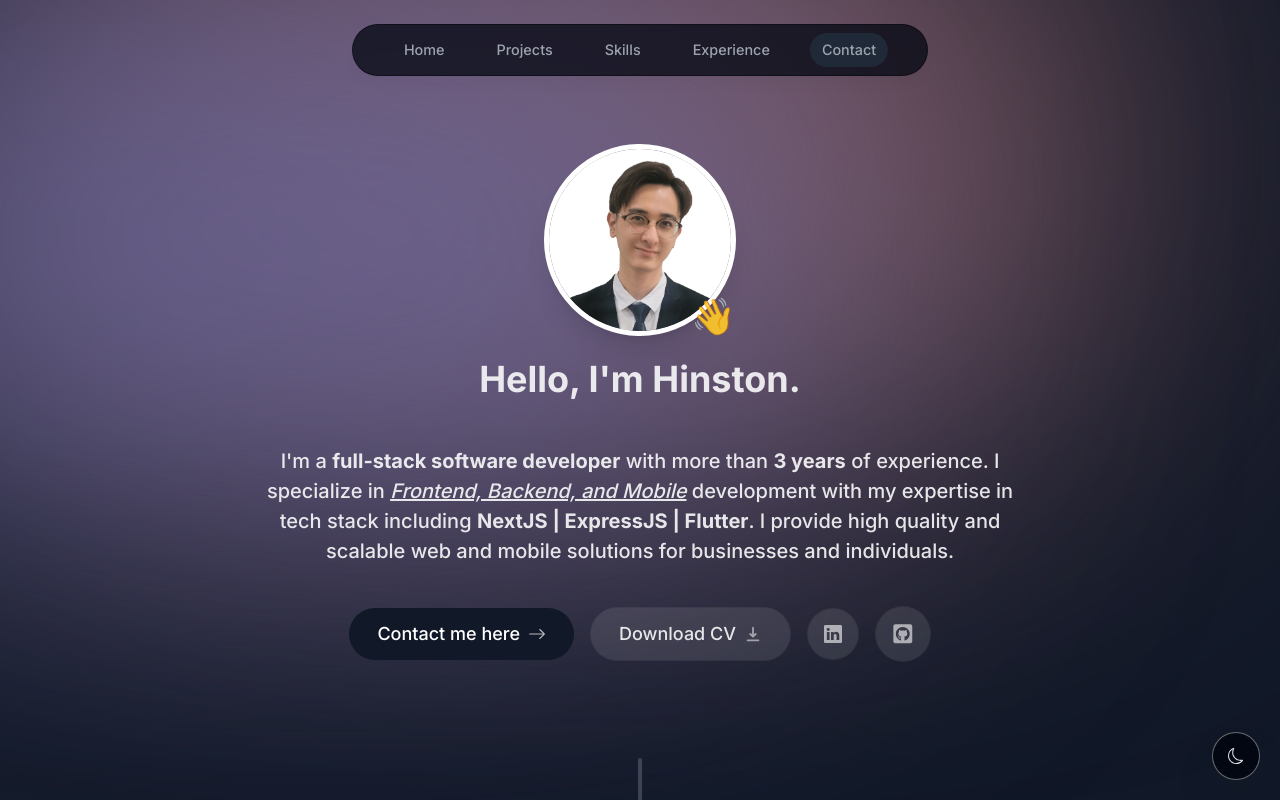
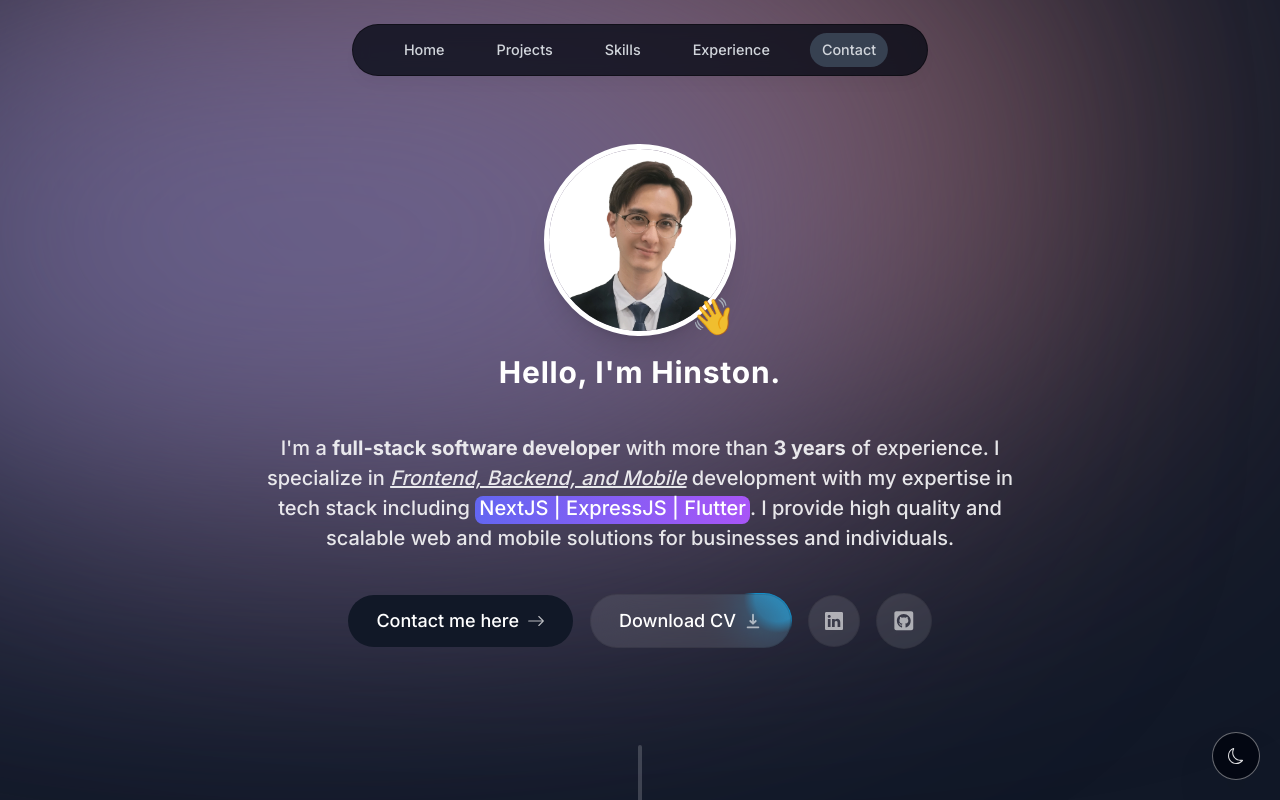
Before and after one commit to hinstonlim/portfolio-website, a Next.js app: page / in a window 1280 px wide. Shown: the top 800 px of the page. Built offline with nearby package versions, Linux system fonts and the light colour scheme.

Commit message:
- Updated stylings with Aceternity animations

```diff
--- a/components/header.tsx
+++ b/components/header.tsx
@@ -30,7 +30,7 @@ export default function Header() {
             >
               <Link
                 className={clsx(
-                  "flex w-full items-center justify-center px-3 py-3 hover:text-gray-950 transition dark:text-gray-400 dark:hover:text-gray-200",
+                  "flex w-full items-center justify-center px-3 py-3 hover:text-gray-950 transition dark:text-gray-300 dark:hover:text-gray-100",
                   {
                     "text-gray-950 dark:text-gray-200":
                       activeSection === link.name,
@@ -46,7 +46,7 @@ export default function Header() {
 
                 {link.name === activeSection && (
                   <motion.span
-                    className="bg-gray-100 rounded-full absolute inset-0 -z-10 dark:bg-gray-800"
+                    className="bg-gray-200 rounded-full absolute inset-0 -z-10 dark:bg-gray-700"
                     layoutId="activeSection"
                     transition={{
                       type: "spring",
--- a/components/intro.tsx
+++ b/components/intro.tsx
@@ -9,6 +9,9 @@ import { HiDownload } from "react-icons/hi";
 import { FaGithubSquare } from "react-icons/fa";
 import { useSectionInView } from "@/lib/hooks";
 import { useActiveSectionContext } from "@/context/active-section-context";
+import { Button } from "./ui/moving-border";
+import { Highlight } from "./ui/hero-highlight";
+import { TextGenerateEffect } from "./ui/text-generate-effect";
 
 export default function Intro() {
   const { ref } = useSectionInView("Home", 0.5);
@@ -56,13 +59,15 @@ export default function Intro() {
           </motion.span>
         </div>
       </div>
-
       <motion.h1
         className="mb-10 mt-4 px-4 text-2xl font-medium !leading-[1.5] sm:text-4xl"
         initial={{ opacity: 0, y: 100 }}
         animate={{ opacity: 1, y: 0 }}
       >
-        <span className="font-bold">Hello, I'm Hinston. </span>
+        <TextGenerateEffect
+          className="text-3xl font-bold text-black dark:text-white"
+          words="Hello, I'm Hinston."
+        />
       </motion.h1>
 
       <motion.h1
@@ -75,8 +80,10 @@ export default function Intro() {
         I specialize in{" "}
         <span className="italic underline">Frontend, Backend, and Mobile</span>{" "}
         development with my expertise in tech stack including{" "}
-        <span className="font-bold">NextJS | ExpressJS | Flutter</span>. I
-        provide high quality and scalable web and mobile solutions for
+        <Highlight className="text-black dark:text-white">
+          NextJS | ExpressJS | Flutter
+        </Highlight>
+        . I provide high quality and scalable web and mobile solutions for
         businesses and individuals.
       </motion.h1>
 
@@ -99,15 +106,19 @@ export default function Intro() {
           Contact me here{" "}
           <BsArrowRight className="opacity-70 group-hover:translate-x-1 transition" />
         </Link>
-
-        <a
-          className="group bg-white px-7 py-3 flex items-center gap-2 rounded-full outline-none focus:scale-110 hover:scale-110 active:scale-105 transition cursor-pointer borderBlack dark:bg-white/10"
-          href="/Hinston's Resume.pdf"
-          download
+        <Button
+          // borderRadius="1.75rem"
+          // className="bg-white dark:bg-slate-900 text-black dark:text-white border-neutral-200 dark:border-slate-800"
+          className=" bg-white px-7 py-3 flex items-center gap-2 rounded-full outline-none focus:scale-110 hover:scale-110 active:scale-105 transition cursor-pointer borderBlack dark:bg-white/10"
         >
-          Download CV{" "}
-          <HiDownload className="opacity-60 group-hover:translate-y-1 transition" />
-        </a>
+          <a
+            href="/Hinston's Resume.pdf"
+            className="flex items-center gap-2 text-lg font-medium text-black dark:text-white"
+            download
+          >
+            Download CV <HiDownload className="opacity-60 " />
+          </a>
+        </Button>
 
         <a
           className="bg-white p-4 text-gray-700 hover:text-gray-950 flex items-center gap-2 rounded-full focus:scale-[1.15] hover:scale-[1.15] active:scale-105 transition cursor-pointer borderBlack dark:bg-white/10 dark:text-white/60"
--- /dev/null
+++ b/components/ui/hero-highlight.tsx
@@ -0,0 +1,96 @@
+"use client";
+import { cn } from "@/utils/cn";
+import { useMotionValue, motion, useMotionTemplate } from "framer-motion";
+import React from "react";
+
+export const HeroHighlight = ({
+  children,
+  className,
+  containerClassName,
+}: {
+  children: React.ReactNode;
+  className?: string;
+  containerClassName?: string;
+}) => {
+  let mouseX = useMotionValue(0);
+  let mouseY = useMotionValue(0);
+
+  function handleMouseMove({
+    currentTarget,
+    clientX,
+    clientY,
+  }: React.MouseEvent<HTMLDivElement>) {
+    if (!currentTarget) return;
+    let { left, top } = currentTarget.getBoundingClientRect();
+
+    mouseX.set(clientX - left);
+    mouseY.set(clientY - top);
+  }
+  return (
+    <div
+      className={cn(
+        "relative h-[40rem] flex items-center bg-white dark:bg-black justify-center w-full group",
+        containerClassName
+      )}
+      onMouseMove={handleMouseMove}
+    >
+      <div className="absolute inset-0 bg-dot-thick-neutral-300 dark:bg-dot-thick-neutral-800  pointer-events-none" />
+      <motion.div
+        className="pointer-events-none bg-dot-thick-indigo-500 dark:bg-dot-thick-indigo-500   absolute inset-0 opacity-0 transition duration-300 group-hover:opacity-100"
+        style={{
+          WebkitMaskImage: useMotionTemplate`
+            radial-gradient(
+              200px circle at ${mouseX}px ${mouseY}px,
+              black 0%,
+              transparent 100%
+            )
+          `,
+          maskImage: useMotionTemplate`
+            radial-gradient(
+              200px circle at ${mouseX}px ${mouseY}px,
+              black 0%,
+              transparent 100%
+            )
+          `,
+        }}
+      />
+
+      <div className={cn("relative z-20", className)}>{children}</div>
+    </div>
+  );
+};
+
+export const Highlight = ({
+  children,
+  className,
+}: {
+  children: React.ReactNode;
+  className?: string;
+}) => {
+  return (
+    <motion.span
+      initial={{
+        backgroundSize: "0% 100%",
+      }}
+      animate={{
+        backgroundSize: "100% 100%",
+      }}
+      transition={{
+        duration: 2,
+        ease: "linear",
+        delay: 0.5,
+      }}
+      style={{
+        backgroundRepeat: "no-repeat",
+        backgroundPosition: "left center",
+        display: "inline",
+      }}
+      className={cn(
+        `relative inline-block pb-1   px-1 rounded-lg bg-gradient-to-r from-indigo-300 to-purple-300 dark:from-indigo-500 dark:to-purple-500`,
+        className
+      )}
+    >
+      {children}
+    </motion.span>
+  );
+};
--- /dev/null
+++ b/components/ui/moving-border.tsx
@@ -0,0 +1,139 @@
+"use client";
+import React from "react";
+import {
+  motion,
+  useAnimationFrame,
+  useMotionTemplate,
+  useMotionValue,
+  useTransform,
+} from "framer-motion";
+import { useRef } from "react";
+import { cn } from "@/utils/cn";
+
+export function Button({
+  borderRadius = "1.75rem",
+  children,
+  as: Component = "button",
+  containerClassName,
+  borderClassName,
+  duration,
+  className,
+  ...otherProps
+}: {
+  borderRadius?: string;
+  children: React.ReactNode;
+  as?: any;
+  containerClassName?: string;
+  borderClassName?: string;
+  duration?: number;
+  className?: string;
+  [key: string]: any;
+}) {
+  return (
+    <Component
+      className={cn(
+        "bg-transparent relative text-xl p-[1px] overflow-hidden ",
+        containerClassName
+      )}
+      style={{
+        borderRadius: borderRadius,
+      }}
+      {...otherProps}
+    >
+      <div
+        className="absolute inset-0"
+        style={{ borderRadius: `calc(${borderRadius} * 0.96)` }}
+      >
+        <MovingBorder duration={duration} rx="30%" ry="30%">
+          <div
+            className={cn(
+              "h-20 w-20 opacity-[0.8] bg-[radial-gradient(var(--sky-500)_40%,transparent_60%)]",
+              borderClassName
+            )}
+          />
+        </MovingBorder>
+      </div>
+
+      <div
+        className={cn(
+          "relative bg-slate-900/[0.8] border border-slate-800 backdrop-blur-xl text-white flex items-center justify-center w-full h-full text-sm antialiased",
+          className
+        )}
+        style={{
+          borderRadius: `calc(${borderRadius} * 0.96)`,
+        }}
+      >
+        {children}
+      </div>
+    </Component>
+  );
+}
+
+export const MovingBorder = ({
+  children,
+  duration = 2000,
+  rx,
+  ry,
+  ...otherProps
+}: {
+  children: React.ReactNode;
+  duration?: number;
+  rx?: string;
+  ry?: string;
+  [key: string]: any;
+}) => {
+  const pathRef = useRef<any>();
+  const progress = useMotionValue<number>(0);
+
+  useAnimationFrame((time) => {
+    const length = pathRef.current?.getTotalLength();
+    if (length) {
+      const pxPerMillisecond = length / duration;
+      progress.set((time * pxPerMillisecond) % length);
+    }
+  });
+
+  const x = useTransform(
+    progress,
+    (val) => pathRef.current?.getPointAtLength(val).x
+  );
+  const y = useTransform(
+    progress,
+    (val) => pathRef.current?.getPointAtLength(val).y
+  );
+
+  const transform = useMotionTemplate`translateX(${x}px) translateY(${y}px) translateX(-50%) translateY(-50%)`;
+
+  return (
+    <>
+      <svg
+        xmlns="http://www.w3.org/2000/svg"
+        preserveAspectRatio="none"
+        className="absolute h-full w-full"
+        width="100%"
+        height="100%"
+        {...otherProps}
+      >
+        <rect
+          fill="none"
+          width="100%"
+          height="100%"
+          rx={rx}
+          ry={ry}
+          ref={pathRef}
+        />
+      </svg>
+      <motion.div
+        style={{
+          position: "absolute",
+          top: 0,
+          left: 0,
+          display: "inline-block",
+          transform,
+        }}
+      >
+        {children}
+      </motion.div>
+    </>
+  );
+};
--- /dev/null
+++ b/components/ui/text-generate-effect.tsx
@@ -0,0 +1,54 @@
+"use client";
+import { useEffect } from "react";
+import { motion, stagger, useAnimate } from "framer-motion";
+import { cn } from "@/utils/cn";
+
+export const TextGenerateEffect = ({
+  words,
+  className,
+}: {
+  words: string;
+  className?: string;
+}) => {
+  const [scope, animate] = useAnimate();
+  let wordsArray = words.split(" ");
+  useEffect(() => {
+    animate(
+      "span",
+      {
+        opacity: 1,
+      },
+      {
+        duration: 2,
+        delay: stagger(0.2),
+      }
+    );
+  }, [scope.current]);
+
+  const renderWords = () => {
+    return (
+      <motion.div ref={scope}>
+        {wordsArray.map((word, idx) => {
+          return (
+            <motion.span
+              key={word + idx}
+              className="dark:text-white text-black opacity-0"
+            >
+              {word}{" "}
+            </motion.span>
+          );
+        })}
+      </motion.div>
+    );
+  };
+
+  return (
+    <div className={cn("font-bold", className)}>
+      <div className="mt-4">
+        <div className=" dark:text-white text-black leading-snug tracking-wide">
+          {renderWords()}
+        </div>
+      </div>
+    </div>
+  );
+};
--- a/package.json
+++ b/package.json
@@ -19,7 +19,8 @@
     "clsx": "^1.2.1",
     "eslint": "8.43.0",
     "eslint-config-next": "13.4.7",
-    "framer-motion": "^10.12.17",
+    "framer-motion": "^10.18.0",
+    "mini-svg-data-uri": "^1.4.4",
     "next": "13.4.8",
     "postcss": "8.4.24",
     "react": "18.2.0",
@@ -29,6 +30,7 @@
     "react-intersection-observer": "^9.5.2",
     "react-vertical-timeline-component": "^3.6.0",
     "resend": "^0.16.0",
+    "tailwind-merge": "^2.3.0",
     "tailwindcss": "3.3.2",
     "typescript": "5.1.5"
   },
--- a/tailwind.config.js
+++ b/tailwind.config.js
@@ -1,3 +1,8 @@
+const {
+  default: flattenColorPalette,
+} = require("tailwindcss/lib/util/flattenColorPalette");
+const svgToDataUri = require("mini-svg-data-uri");
+
 /** @type {import('tailwindcss').Config} */
 module.exports = {
   content: [
@@ -7,6 +12,19 @@ module.exports = {
   ],
   theme: {
     extend: {
+      animation: {
+        aurora: "aurora 60s linear infinite",
+      },
+      keyframes: {
+        aurora: {
+          from: {
+            backgroundPosition: "50% 50%, 50% 50%",
+          },
+          to: {
+            backgroundPosition: "350% 50%, 350% 50%",
+          },
+        },
+      },
       backgroundImage: {
         "gradient-radial": "radial-gradient(var(--tw-gradient-stops))",
         "gradient-conic":
@@ -14,6 +32,32 @@ module.exports = {
       },
     },
   },
-  plugins: [],
+  plugins: [
+    addVariablesForColors,
+    function ({ matchUtilities, theme }) {
+      matchUtilities(
+        {
+          "bg-dot-thick": (value) => ({
+            backgroundImage: `url("${svgToDataUri(
+              `<svg xmlns="http://www.w3.org/2000/svg" viewBox="0 0 32 32" width="16" height="16" fill="none"><circle fill="${value}" id="pattern-circle" cx="10" cy="10" r="2.5"></circle></svg>`
+            )}")`,
+          }),
+        },
+        { values: flattenColorPalette(theme("backgroundColor")), type: "color" }
+      );
+    },
+  ],
   darkMode: "class",
 };
+
+// This plugin adds each Tailwind color as a global CSS variable, e.g. var(--gray-200).
+function addVariablesForColors({ addBase, theme }) {
+  let allColors = flattenColorPalette(theme("colors"));
+  let newVars = Object.fromEntries(
+    Object.entries(allColors).map(([key, val]) => [`--${key}`, val])
+  );
+
+  addBase({
+    ":root": newVars,
+  });
+}
--- /dev/null
+++ b/utils/cn.ts
@@ -0,0 +1,6 @@
+import { ClassValue, clsx } from "clsx";
+import { twMerge } from "tailwind-merge";
+
+export function cn(...inputs: ClassValue[]) {
+  return twMerge(clsx(inputs));
+}
```
Also changed, not shown: 1 other file (tests, documents, lock files or other folders).
